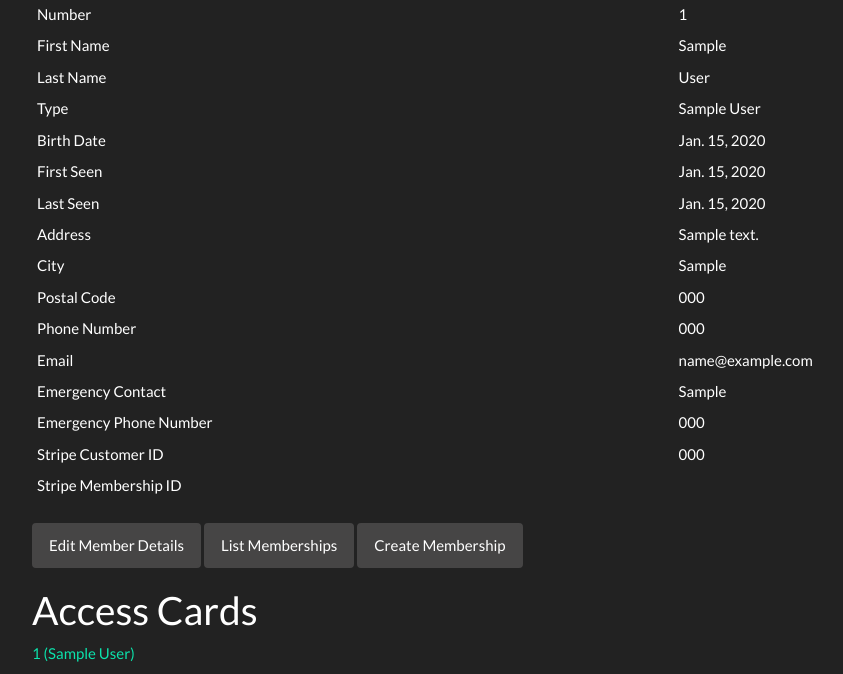
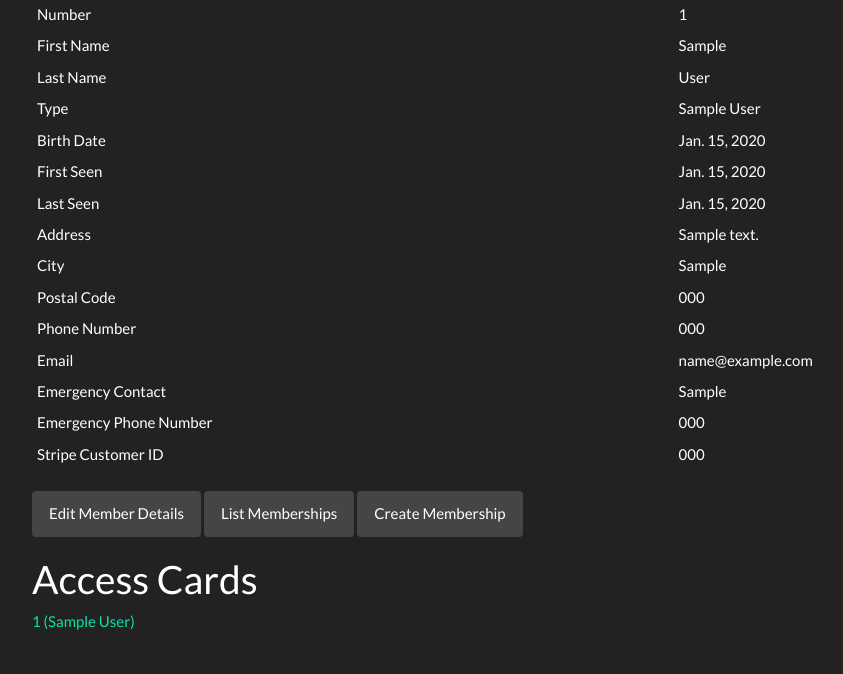
Before and after one commit to C-o-r-E/msys, a Django app: template msys/members/templates/members/member_details.html in a window 1280 px wide. Shown: the part 332-1006 px from the top of the page, without its empty margins (38-881 px from the left). After the commit the page ends 962 px from the top, so only its background shows below. Run offline with Django 3.2, Linux system fonts and the light colour scheme; tables that the repository leaves empty hold one stand-in row (values such as "Sample post"); the template is opened without the code that fills it: values that come from a table or form of the project are taken from there, most other values are stand-ins (such as "Sample title", 1, 10 or a date in 2020); some libraries are stand-ins or nearby versions.

Commit message:
eric fix

```diff
--- a/msys/members/templates/members/member_details.html
+++ b/msys/members/templates/members/member_details.html
@@ -142,10 +142,6 @@
 	    <td>{{member.stripe_customer_code}}</td>
 	<tr>
 
-	<tr>
-	    <td>Stripe Membership ID</td>
-	    <td></td>
-	<tr>
 
   </tbody>
 </table>
```
Also changed, not shown: README.md.
